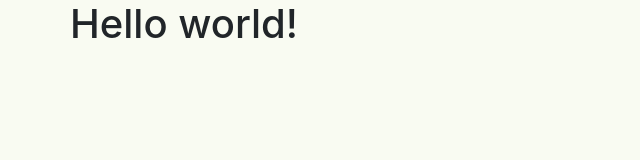
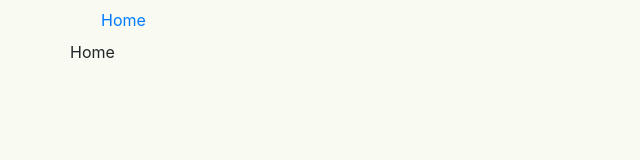
Before and after one commit to vinterdo/Recenseo, a React app: page / in a window 1280 px wide. Shown: the whole page, without its empty margins (0-640 px from the left). Built offline with nearby package versions, Linux system fonts and the light colour scheme; some packages are replaced by stand-ins of ours.

Commit message:
Extract components

```diff
--- a/scss/custom.scss
+++ b/scss/custom.scss
@@ -1,4 +1 @@
-$body-bg: #000;
-$body-color: #111;
-
 @import "~bootstrap/scss/bootstrap";
--- /dev/null
+++ b/src/components/App.js
@@ -0,0 +1,25 @@
+import React from "react";
+import 'bootstrap';
+require('../../scss/style.scss');
+
+import {Header} from './Header';
+import {Home} from './Home';
+
+export class App extends React.Component {
+    render() {
+        return (
+            <div className="container">
+                <div className="row">
+                    <div className="col-xs-10 col-xs-offset-1">
+                        <Header/>
+                    </div>
+                </div>
+                <div className="row">
+                    <div className="col-xs-10 col-xs-offset-1">
+                        <Home/>
+                    </div>
+                </div>
+            </div>
+        );
+    }
+}
--- /dev/null
+++ b/src/components/Header.js
@@ -0,0 +1,19 @@
+import React from "react";
+
+export class Header extends React.Component {
+    render() {
+        return (
+            <nav id="mainNav" className="navbar navbar-default navbar-dark">
+                <div className="container">
+                    <div className="navbar-header">
+                        <ul className="nav navbar-nav">
+                            <li>
+                                <a href="#">Home</a>
+                            </li>
+                        </ul>
+                    </div>
+                </div>
+            </nav>
+        )
+    }
+}
--- /dev/null
+++ b/src/components/Home.js
@@ -0,0 +1,11 @@
+import React from "react"
+
+export class Home extends React.Component {
+    render() {
+        return (
+            <div>
+                <p>Home</p>
+            </div>
+        );
+    }
+}
--- a/src/index.html
+++ b/src/index.html
@@ -2,6 +2,8 @@
 <html lang="en">
 <head>
     <meta charset="UTF-8">
+    <meta name="viewport" content="width=device-width, initial-scale=1, shrink-to-fit=no">
+
     <title>Recenseo</title>
 </head>
 <body>
--- a/src/index.js
+++ b/src/index.js
@@ -1,21 +1,7 @@
+import {render} from "react-dom";
+
+import {App} from './components/App';
 import React from "react";
-import {render} from "react-dom";
-import $ from "jquery";
-import 'bootstrap';
-require('../scss/style.scss');
 
-class App extends React.Component {
-    render() {
-        return (
-            <div className="container">
-                <div className="row">
-                    <div className="col-xs-10 col-xs-offset-1">
-                        <h1>Hello world!</h1>
-                    </div>
-                </div>
-            </div>
-        );
-    }
-}
 
 render(<App/>, window.document.getElementById('RecenseoApp'));
```
